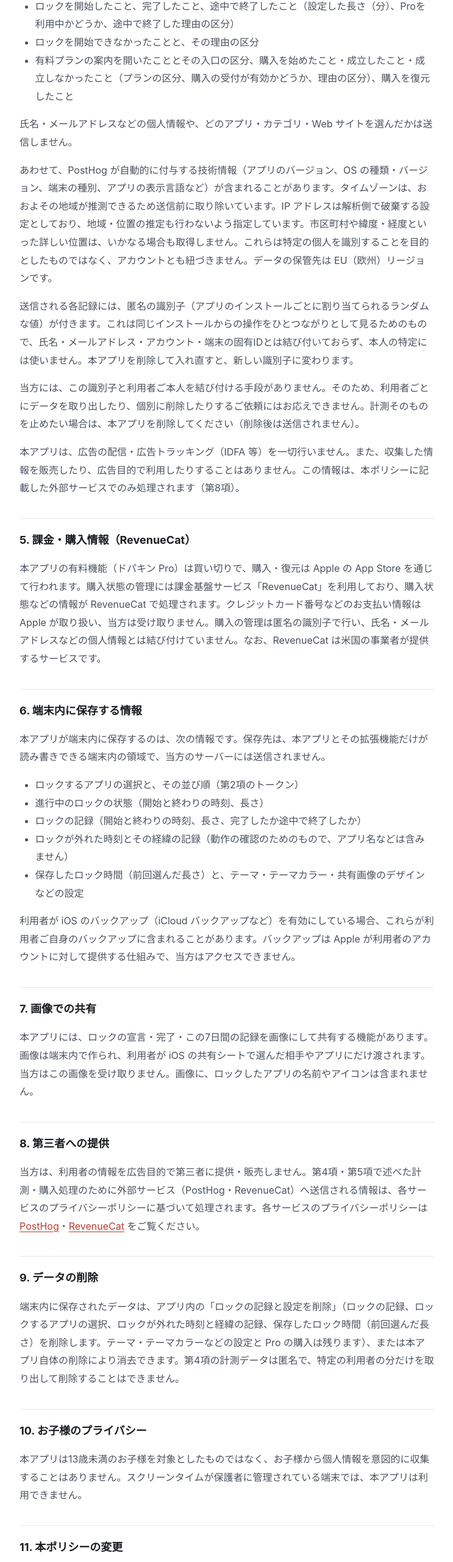
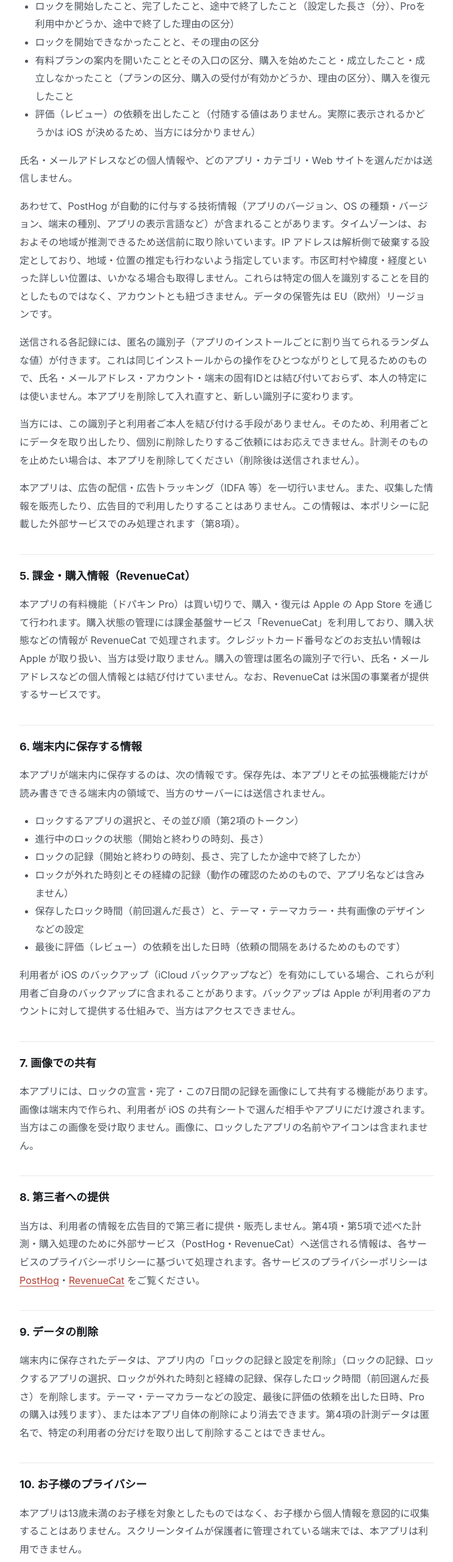
Before and after one commit to tempuraapps/tempuraapps.github.io, a plain HTML site: page dopakin/privacy.html in a window 1280 px wide. Shown: the part 1710-4272 px from the top of the page at 61% size, without its empty margins (268-1011 px from the left). Drawn offline with Linux system fonts and the light colour scheme.

Commit message:
fix(dopakin): プライバシーポリシーに評価の依頼（review_requested）と、その最終依頼日時の端末内保存を足す
計測する操作に「評価の依頼を出したこと」、端末内に保存する情報に「最後に評価を依頼した日時」を追加。
削除後も残る項目に同日時を足した（全削除でも消さない仕様）。外したのを取り消したことは既に記載済み。

Co-Authored-By: Claude Sonnet 5.5 <noreply@anthropic.com>
Claude-Session: https://claude.ai/code/session_01WjmVp4te8e6xoRYGU88BZB

```diff
--- a/dopakin/privacy.html
+++ b/dopakin/privacy.html
@@ -81,6 +81,7 @@
     <li>ロックを開始したこと、完了したこと、途中で終了したこと（設定した長さ（分）、Proを利用中かどうか、途中で終了した理由の区分）</li>
     <li>ロックを開始できなかったことと、その理由の区分</li>
     <li>有料プランの案内を開いたこととその入口の区分、購入を始めたこと・成立したこと・成立しなかったこと（プランの区分、購入の受付が有効かどうか、理由の区分）、購入を復元したこと</li>
+    <li>評価（レビュー）の依頼を出したこと（付随する値はありません。実際に表示されるかどうかは iOS が決めるため、当方には分かりません）</li>
   </ul>
   <p>氏名・メールアドレスなどの個人情報や、どのアプリ・カテゴリ・Web サイトを選んだかは送信しません。</p>
   <p>あわせて、PostHog が自動的に付与する技術情報（アプリのバージョン、OS の種類・バージョン、端末の種別、アプリの表示言語など）が含まれることがあります。タイムゾーンは、おおよその地域が推測できるため送信前に取り除いています。IP アドレスは解析側で破棄する設定としており、地域・位置の推定も行わないよう指定しています。市区町村や緯度・経度といった詳しい位置は、いかなる場合も取得しません。これらは特定の個人を識別することを目的としたものではなく、アカウントとも紐づきません。データの保管先は EU（欧州）リージョンです。</p>
@@ -99,6 +100,7 @@
     <li>ロックの記録（開始と終わりの時刻、長さ、完了したか途中で終了したか）</li>
     <li>ロックが外れた時刻とその経緯の記録（動作の確認のためのもので、アプリ名などは含みません）</li>
     <li>保存したロック時間（前回選んだ長さ）と、テーマ・テーマカラー・共有画像のデザインなどの設定</li>
+    <li>最後に評価（レビュー）の依頼を出した日時（依頼の間隔をあけるためのものです）</li>
   </ul>
   <p>利用者が iOS のバックアップ（iCloud バックアップなど）を有効にしている場合、これらが利用者ご自身のバックアップに含まれることがあります。バックアップは Apple が利用者のアカウントに対して提供する仕組みで、当方はアクセスできません。</p>
 
@@ -109,7 +111,7 @@
   <p>当方は、利用者の情報を広告目的で第三者に提供・販売しません。第4項・第5項で述べた計測・購入処理のために外部サービス（PostHog・RevenueCat）へ送信される情報は、各サービスのプライバシーポリシーに基づいて処理されます。各サービスのプライバシーポリシーは <a href="https://posthog.com/privacy">PostHog</a>・<a href="https://www.revenuecat.com/privacy">RevenueCat</a> をご覧ください。</p>
 
   <h2>9. データの削除</h2>
-  <p>端末内に保存されたデータは、アプリ内の「ロックの記録と設定を削除」（ロックの記録、ロックするアプリの選択、ロックが外れた時刻と経緯の記録、保存したロック時間（前回選んだ長さ）を削除します。テーマ・テーマカラーなどの設定と Pro の購入は残ります）、または本アプリ自体の削除により消去できます。第4項の計測データは匿名で、特定の利用者の分だけを取り出して削除することはできません。</p>
+  <p>端末内に保存されたデータは、アプリ内の「ロックの記録と設定を削除」（ロックの記録、ロックするアプリの選択、ロックが外れた時刻と経緯の記録、保存したロック時間（前回選んだ長さ）を削除します。テーマ・テーマカラーなどの設定、最後に評価の依頼を出した日時、Pro の購入は残ります）、または本アプリ自体の削除により消去できます。第4項の計測データは匿名で、特定の利用者の分だけを取り出して削除することはできません。</p>
 
   <h2>10. お子様のプライバシー</h2>
   <p>本アプリは13歳未満のお子様を対象としたものではなく、お子様から個人情報を意図的に収集することはありません。スクリーンタイムが保護者に管理されている端末では、本アプリは利用できません。</p>
```
Also changed, not shown: dopakin/en/privacy.html (+3 -1 lines).
